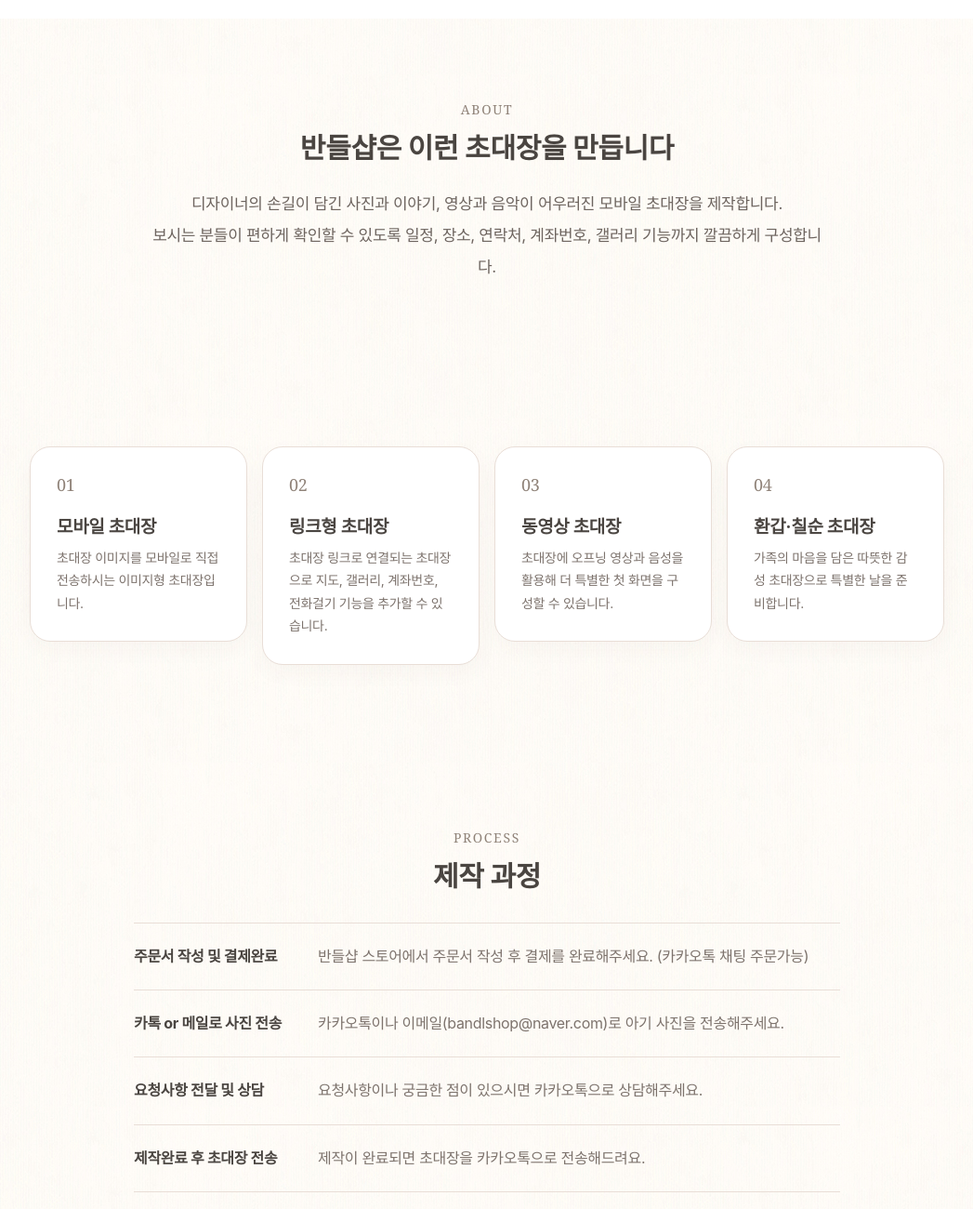
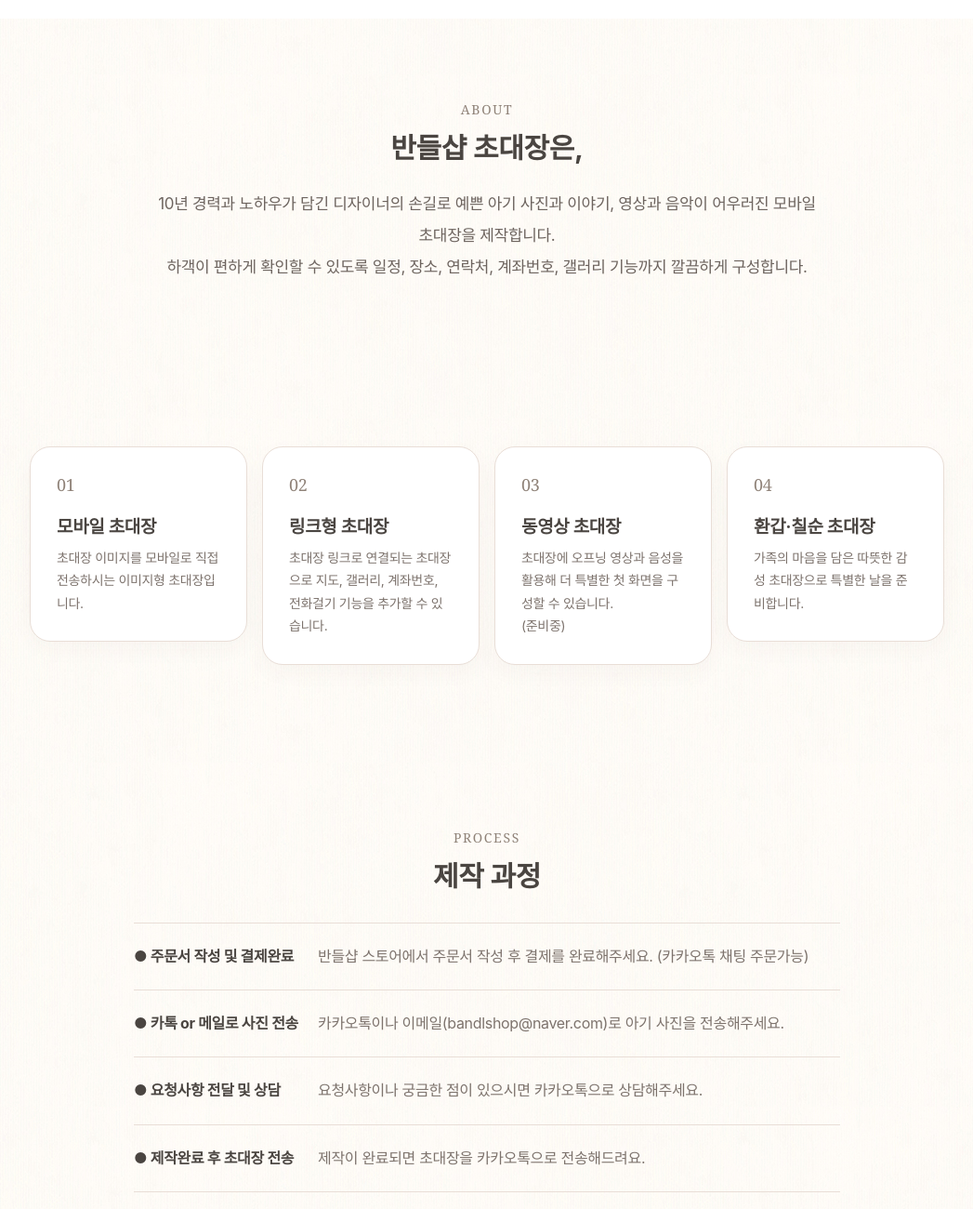
Before and after one commit to bandlshop/bandlshop.github.io, a plain HTML site: page index.html in a window 1280 px wide. Shown: the part 660-1960 px from the top of the page at 93% size, without its empty margins (116-1163 px from the left). Drawn offline with Linux system fonts and the light colour scheme.

Commit message:
Add files via upload

```diff
--- a/index.html
+++ b/index.html
@@ -3,14 +3,19 @@
 <head>
   <meta charset="utf-8" />
   <meta name="viewport" content="width=device-width, initial-scale=1" />
-  <title>반들샵 | 모바일 초대장 디자인</title>
+  <meta name="robots" content="index,follow">
+  <title>반들샵 | 돌잔치 · 기념일 · 모바일 초대장 제작</title>
   <meta name="description" content="돌잔치 초대장, 동영상 초대장, 환갑·칠순 초대장을 제작하는 반들샵입니다. 감성적인 디자인과 편리한 모바일 초대장을 만나보세요." />
   <meta name="keywords" content="반들샵, 모바일 초대장, 돌잔치 초대장, 동영상 초대장, 환갑 초대장, 칠순 초대장" />
   <meta property="og:title" content="반들샵 | 모바일 초대장 디자인" />
   <meta property="og:description" content="돌잔치 초대장, 동영상 초대장, 환갑·칠순 초대장을 제작합니다." />
   <meta property="og:type" content="website" />
-  <meta property="og:image" content="./assets/og_image.jpg" />
+  <meta property="og:image" content="https://bandlshop.com/assets/og_image.jpg">
+  <meta property="og:site_name" content="반들샵">
+  <meta property="og:locale" content="ko_KR">
   <link rel="stylesheet" href="style.css" />
+  <link rel="icon" type="image/png" href="/assets/favicon.png">
+  <link rel="canonical" href="https://bandlshop.com">
 <meta property="og:url"
       content="https://bandlshop.com">
 </head>
@@ -25,7 +30,7 @@
       <p class="eyebrow">Mobile Invitation Design</p>
       <h1>소중한 날을 더 반짝이게,<br>반들샵 모바일 초대장</h1>
       <p class="hero-text">
-        평생 한 번뿐인 특별한 생일, 특별한 초대장으로 기쁨을 함께 나누세요<br>
+        평생 한 번뿐인 특별한 생일, <br />특별한 초대장으로 기쁨을 함께 나누세요<br>
         감성적인 디자인으로 편리한 기능을 담아 제작해 드립니다.
       </p>
       <div class="hero-buttons">
@@ -38,10 +43,10 @@
   <main>
     <section class="section intro">
       <p class="section-label">ABOUT</p>
-      <h2>반들샵은 이런 초대장을 만듭니다</h2>
+      <h2>반들샵 초대장은,</h2>
       <p>
-        디자이너의 손길이 담긴 사진과 이야기, 영상과 음악이 어우러진 모바일 초대장을 제작합니다. <br />
-        보시는 분들이 편하게 확인할 수 있도록 일정, 장소, 연락처, 계좌번호, 갤러리 기능까지 깔끔하게 구성합니다.</p>
+        10년 경력과 노하우가 담긴 디자이너의 손길로 예쁜 아기 사진과 이야기, 영상과 음악이 어우러진 모바일 초대장을 제작합니다. <br />
+        하객이 편하게 확인할 수 있도록 일정, 장소, 연락처, 계좌번호, 갤러리 기능까지 깔끔하게 구성합니다.</p>
     </section>
 
     <section class="section cards">
@@ -58,7 +63,7 @@
       <a href="#" alt="준비중입니다"><article>
         <span>03</span>
         <h3>동영상 초대장</h3>
-        <p>초대장에 오프닝 영상과 음성을 활용해 더 특별한 첫 화면을 구성할 수 있습니다.</p>
+        <p>초대장에 오프닝 영상과 음성을 활용해 더 특별한 첫 화면을 구성할 수 있습니다.<br />(준비중)</p>
       </article></a>
       <a href="https://smartstore.naver.com/bandlshop/category/c98e8679ea124cd4b9e9506466d01036?cp=1"><article>
         <span>04</span>
@@ -93,10 +98,10 @@
       <p class="section-label">PROCESS</p>
       <h2>제작 과정</h2>
       <ol>
-        <li><strong>주문서 작성 및 결제완료</strong><span>반들샵 스토어에서 주문서 작성 후 결제를 완료해주세요. (카카오톡 채팅 주문가능)</span></li>
-        <li><strong>카톡 or 메일로 사진 전송</strong><span>카카오톡이나 이메일(bandlshop@naver.com)로 아기 사진을 전송해주세요.</span></li>
-        <li><strong>요청사항 전달 및 상담</strong><span>요청사항이나 궁금한 점이 있으시면 카카오톡으로 상담해주세요.</span></li>
-        <li><strong>제작완료 후 초대장 전송</strong><span>제작이 완료되면 초대장을 카카오톡으로 전송해드려요.</span></li>
+        <li><strong>● 주문서 작성 및 결제완료</strong><span>반들샵 스토어에서 주문서 작성 후 결제를 완료해주세요. (카카오톡 채팅 주문가능)</span></li>
+        <li><strong>● 카톡 or 메일로 사진 전송</strong><span>카카오톡이나 이메일(bandlshop@naver.com)로 아기 사진을 전송해주세요.</span></li>
+        <li><strong>● 요청사항 전달 및 상담</strong><span>요청사항이나 궁금한 점이 있으시면 카카오톡으로 상담해주세요.</span></li>
+        <li><strong>● 제작완료 후 초대장 전송</strong><span>제작이 완료되면 초대장을 카카오톡으로 전송해드려요.</span></li>
       </ol>
     </section>
 
--- a/style.css
+++ b/style.css
@@ -29,7 +29,7 @@ a{text-decoration:none;color:inherit}
 .nav-btn{border:1px solid var(--accent);border-radius:999px;padding:10px 18px;color:var(--accent-dark);font-size:14px;background:#fff}
 .hero-inner{max-width:1040px;margin:120px auto 0;text-align:center}
 .eyebrow{color:var(--accent-dark);font-family:Georgia,serif;font-size:18px;margin-bottom:20px}
-h1{font-size:46px;line-height:1.28;margin:0 0 24px;color:#4a4541;font-weight:700}
+h1{font-size:40px;line-height:1.28;margin:0 0 24px;color:#4a4541;font-weight:700}
 .hero-text{font-size:18px;line-height:1.9;color:#6d645f;margin:0 0 34px}
 .hero-buttons{display:flex;gap:10px;justify-content:center;flex-wrap:wrap}
 .btn{display:inline-flex;align-items:center;justify-content:center;border:1px solid var(--accent);border-radius:999px;padding:14px 24px;color:var(--accent-dark);background:#fff;font-size:15px;min-width:150px;transition:.25s}
```
